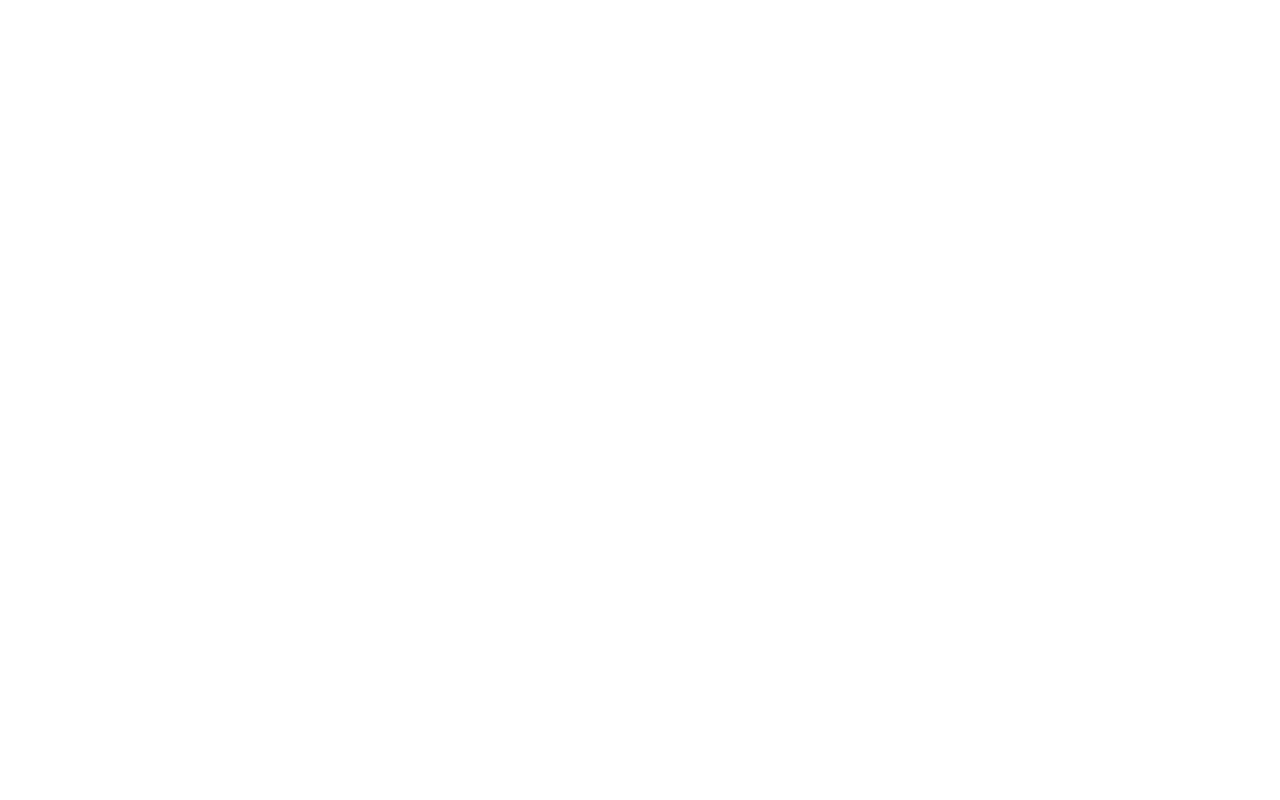
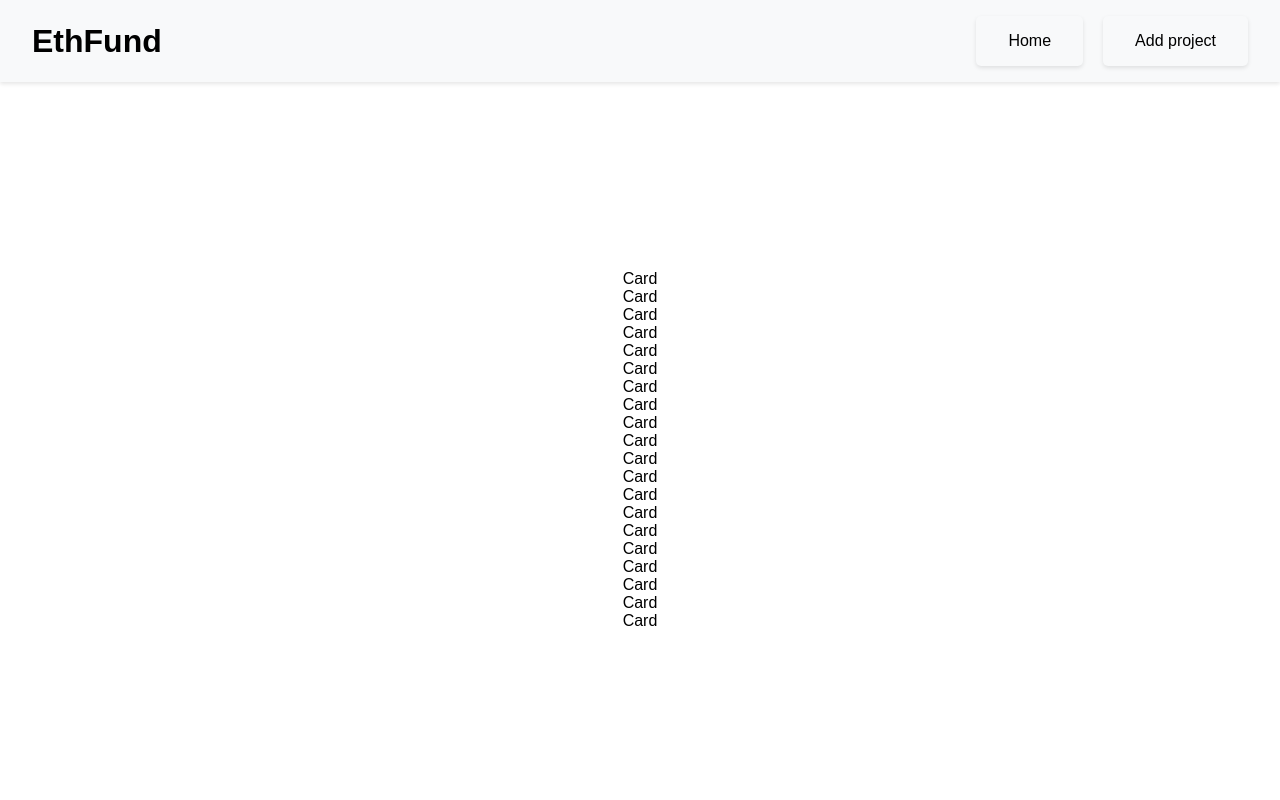
Before and after one commit to TomasH60/ethba, a React app in the folder frontend/: page / in a window 1280 px wide. Built offline with nearby package versions, Linux system fonts and the light colour scheme; a web font is replaced by a local one.

Commit message:
frame_setup

```diff
--- a/frontend/package.json
+++ b/frontend/package.json
@@ -9,7 +9,8 @@
     "react-dom": "^18.2.0"
   },
   "devDependencies": {
-    "react-scripts": "5.0.1"
+    "react-scripts": "5.0.1",
+    "sass": "^1.77.0"
   },
   "scripts": {
     "start": "react-scripts start",
--- a/frontend/public/index.html
+++ b/frontend/public/index.html
@@ -5,10 +5,7 @@
     <link rel="icon" href="%PUBLIC_URL%/favicon.ico" />
     <meta name="viewport" content="width=device-width, initial-scale=1" />
     <meta name="theme-color" content="#000000" />
-    <meta
-      name="description"
-      content="Hardhat React Dapp"
-    />
+    <meta name="description" content="Hardhat React Dapp" />
     <link rel="apple-touch-icon" href="%PUBLIC_URL%/logo192.png" />
     <!--
       manifest.json provides metadata used when your web app is installed on a
@@ -24,6 +21,12 @@
       work correctly both with client-side routing and a non-root public URL.
       Learn how to configure a non-root public URL by running `npm run build`.
     -->
+    <link rel="preconnect" href="https://fonts.googleapis.com" />
+    <link rel="preconnect" href="https://fonts.gstatic.com" crossorigin />
+    <link
+      href="https://fonts.googleapis.com/css2?family=Bai+Jamjuree:ital,wght@0,200;0,300;0,400;0,500;0,600;0,700;1,200;1,300;1,400;1,500;1,600;1,700&display=swap"
+      rel="stylesheet"
+    />
     <title>Hardhat + React App = Dapp</title>
   </head>
   <body>
--- /dev/null
+++ b/frontend/src/components/js/App.js
@@ -0,0 +1,17 @@
+import React from "react";
+import Header from "./Header";
+import Card from "./Card";
+import ScrollSection from "./ScrollSection";
+
+const App = () => {
+  return (
+    <>
+      <Header />
+      <ScrollSection>
+        <Card />
+      </ScrollSection>
+    </>
+  );
+};
+
+export default App;
--- /dev/null
+++ b/frontend/src/components/js/Button.js
@@ -0,0 +1,11 @@
+import React from 'react'
+import '../scss/Button.scss'
+const Button = (props) => {
+  return (
+    <div className='Button-div'>
+        {props.text}
+    </div>
+  )
+}
+
+export default Button
--- /dev/null
+++ b/frontend/src/components/js/Card.js
@@ -0,0 +1,10 @@
+import React from 'react'
+import '../scss/Card.scss'
+
+const Card = () => {
+  return (
+    <div className='Card-div'>Card</div>
+  )
+}
+
+export default Card
--- /dev/null
+++ b/frontend/src/components/js/Header.js
@@ -0,0 +1,19 @@
+import React from "react";
+import "./../scss/Header.scss";
+import Button from "./Button";
+
+const Header = () => {
+  return (
+    <div className="Header-div">
+      <div className="HeaderContainer-div">
+        <h1>EthFund</h1>
+        <div className="HeaderButtonContainer-div">
+          <Button text="Home" />
+          <Button text="Add project" />
+        </div>
+      </div>
+    </div>
+  );
+};
+
+export default Header;
--- /dev/null
+++ b/frontend/src/components/js/ScrollSection.js
@@ -0,0 +1,56 @@
+import React, { useState, useEffect } from 'react';
+import Card from './Card'; // Ensure you import your Card component correctly
+import "../scss/ScrollSection.scss";
+
+const ScrollSection = (props) => {
+  const [items, setItems] = useState([]);
+  const [isLoading, setIsLoading] = useState(false);
+  const [hasMore, setHasMore] = useState(true);
+
+  useEffect(() => {
+    loadMoreItems(); // Load initial items
+  }, []);
+
+  const loadMoreItems = () => {
+    if (isLoading || !hasMore) return;
+
+    setIsLoading(true);
+    // Simulate fetching data
+    setTimeout(() => {
+      const newItems = Array.from({ length: 20 }, (_, index) => ({
+        id: items.length + index + 1,
+        title: `Title ${items.length + index + 1}`,
+        description: `Description for item ${items.length + index + 1}`
+        // Add other properties as needed
+      }));
+      setItems(prevItems => [...prevItems, ...newItems]);
+      setIsLoading(false);
+      setHasMore(newItems.length > 0);
+    }, 1000);
+  };
+
+  const handleScroll = (event) => {
+    const { scrollTop, scrollHeight, clientHeight } = event.currentTarget;
+
+    if (scrollHeight - scrollTop <= clientHeight + 10) {
+      loadMoreItems();
+    }
+  };
+
+  return (
+    <section className="ScrollSection-section">
+      <div
+        className="ScrollSectionContainer-div"
+        onScroll={handleScroll}
+      >
+        {items.map(item => (
+          <Card key={item.id} title={item.title} description={item.description} />
+          // Pass other properties to Card as needed
+        ))}
+        {isLoading && <p>Loading more items...</p>}
+      </div>
+    </section>
+  );
+};
+
+export default ScrollSection;
--- /dev/null
+++ b/frontend/src/components/scss/Button.scss
@@ -0,0 +1,13 @@
+.Button-div {
+    display: flex;
+    justify-content: center;
+    align-items: center;
+    padding: 1rem 2rem;
+    background-color: #f8f9fa;
+    box-shadow: 0 2px 4px 0 rgba(0, 0, 0, 0.1);
+    margin-top: 1rem;
+    margin-bottom: 1rem;
+    border-radius: 5px;
+    cursor: pointer;
+    transition: all 0.3s;
+}
--- /dev/null
+++ b/frontend/src/components/scss/Header.scss
@@ -0,0 +1,24 @@
+.Header-div {
+    position: fixed;
+    display: flex;
+    width: 100%;
+    justify-content: space-between;
+    align-items: center;
+    background-color: #f8f9fa;
+    box-shadow: 0 2px 4px 0 rgba(0, 0, 0, 0.1);
+}
+.HeaderButtonContainer-div {
+    display: flex;
+    justify-content: center;
+    align-items: center;
+    gap: 20px
+}
+
+.HeaderContainer-div {
+    width: 100%;
+    display: flex;
+    justify-content: space-between;
+    align-items: center;
+    margin-left: 2rem;
+    margin-right: 2rem;
+}
--- /dev/null
+++ b/frontend/src/components/scss/ScrollSection.scss
@@ -0,0 +1,19 @@
+.ScrollSection-section {
+
+    height: 100vh;
+    display: flex;
+    justify-content: center;
+    align-items: center;
+}
+
+.ScrollSectionContainer-div {
+    width: 80%;
+    height: calc(100% - 100px); /* Subtract the offset from the total height */
+    margin-top: 100px; /* This adds the 100px offset at the top */
+    display: flex;
+    flex-direction: column;
+    justify-content: center;
+    align-items: center;
+    overflow-y: 'auto';
+
+}
--- a/frontend/src/index.js
+++ b/frontend/src/index.js
@@ -1,7 +1,9 @@
 import React from "react";
 import ReactDOM from "react-dom/client";
+import App from "./components/js/App";
+import '../src/index.scss'
 const root = ReactDOM.createRoot(document.getElementById("root"));
 
 root.render(
-
+  <App />
 );
--- /dev/null
+++ b/frontend/src/index.scss
@@ -0,0 +1,6 @@
+body {
+  font-family: "Bai Jamjuree", sans-serif;
+  font-weight: 200;
+  font-style: normal;
+  margin: 0;
+}
```
Also changed, not shown: frontend/src/components/App.js (deleted, +0 -9 lines), frontend/src/components/scss/App.scss (added), frontend/src/components/scss/Card.scss (added), 1 other file.
